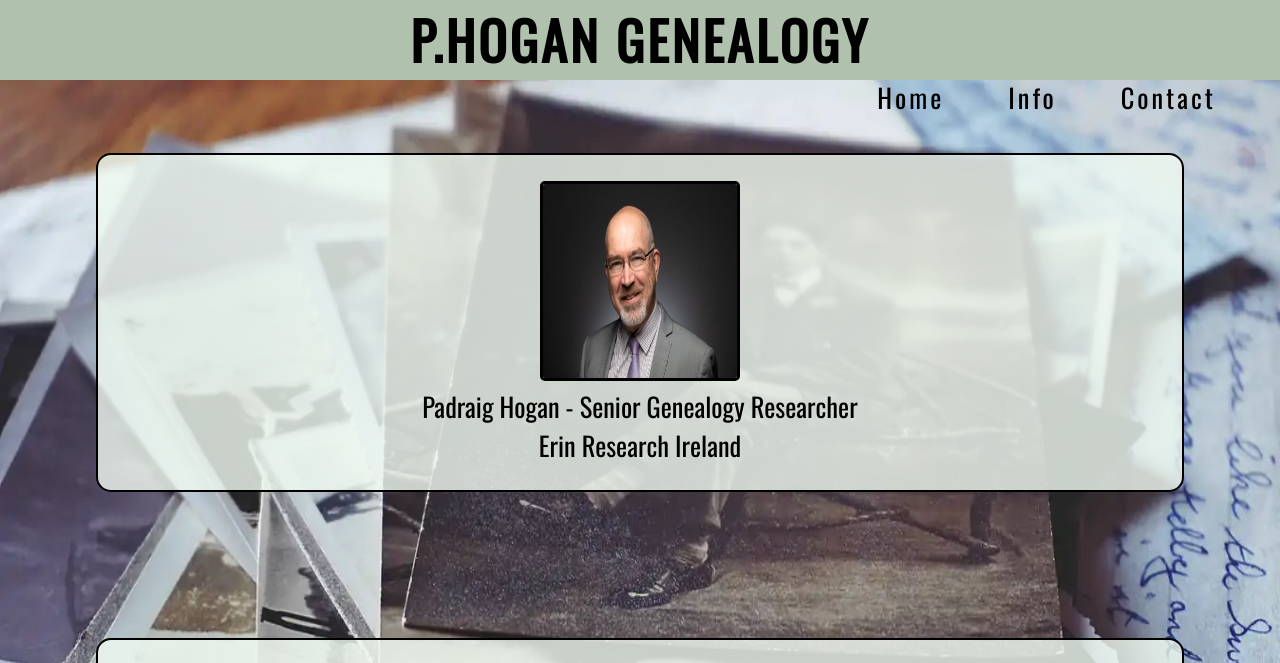
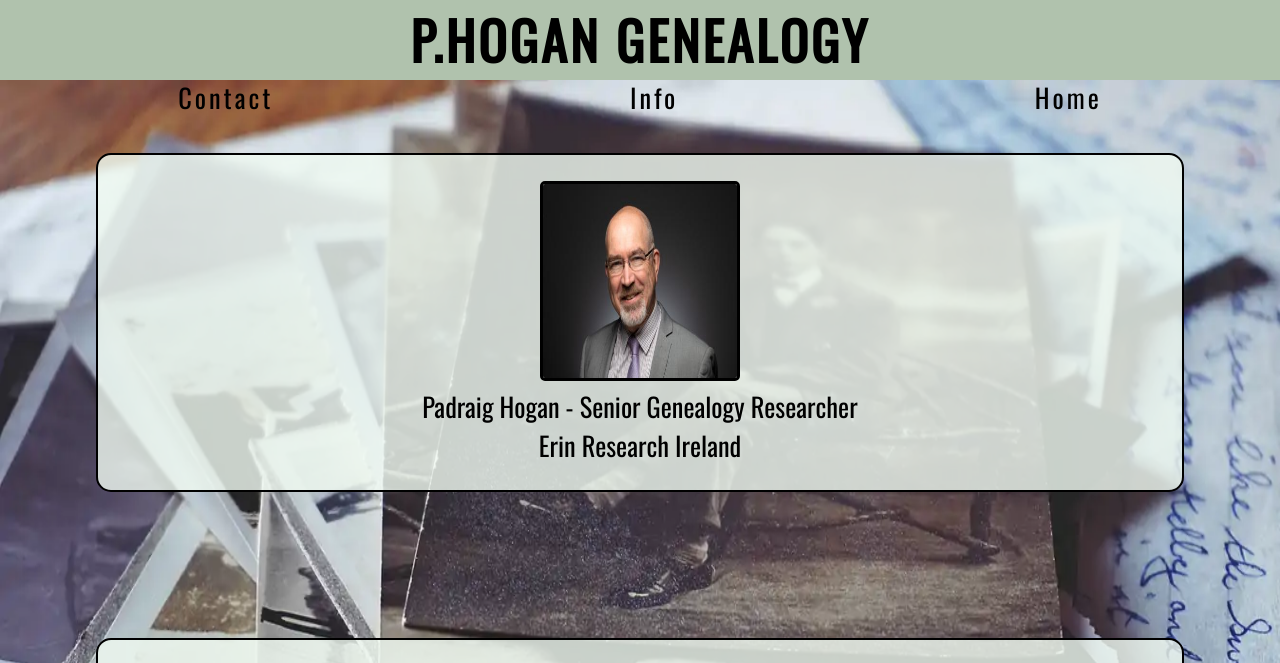
Before and after one commit to Code-Institute-Submissions/Genealogy_v2, a plain HTML site: page index.html in a window 1280 px wide. Shown: the top 663 px of the page. Drawn offline with nearby package versions, Linux system fonts and the light colour scheme.

Commit message:
add flexbox to header

```diff
--- a/assets/css/style.css
+++ b/assets/css/style.css
@@ -49,11 +49,13 @@ header {
 }
 
 /* navmenu link list items rules */
-#navmenu li {
-    float: right;
+#navmenu {
     list-style-type: none;
     font-family: 'Oswald', sans-serif;
-    margin-right: 5%;
+    display: flex;
+    flex-direction: row;
+    justify-content: space-around;
+    align-items: center;
 }
 
 /* navmenu links rules*/
--- a/index.html
+++ b/index.html
@@ -30,17 +30,16 @@
 
         <!-- nav bar -->
         <nav id="navmenu">
-            <ul>
-                <li>
-                    <a href="#contact">Contact</a>
-                </li>
-                <li>
-                    <a href="#info">Info</a>
-                </li>
-                <li>
-                    <a href="#home">Home</a>
-                </li>
-            </ul>
+
+            <!-- contact nav link -->
+            <a href="#contact">Contact</a>
+
+            <!-- info nav link -->
+            <a href="#info">Info</a>
+
+            <!--  -->
+            <a href="#home">Home</a>
+
         </nav>
 
     </header>
```
